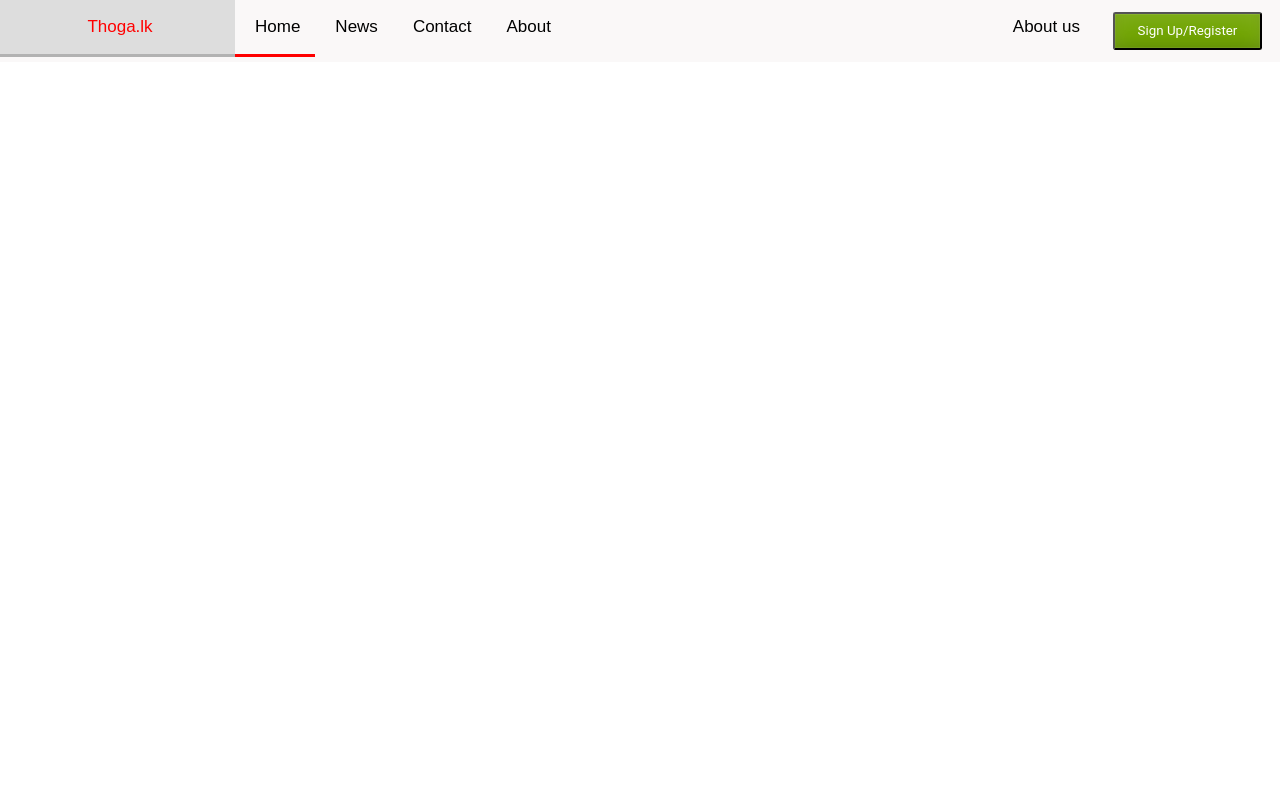
After one commit to dumidu1998/thoga.lk, a PHP site: page /navbar.php in a window 1280 px wide. The commit adds this page. Run offline with PHP 8.4, Linux system fonts and the light colour scheme.

Commit message:
nav bar for pottential user

```diff
--- /dev/null
+++ b/navbar.php
@@ -0,0 +1,41 @@
+<html>
+<head>
+<meta name="viewport" content="width=device-width, initial-scale=1">
+<link rel="stylesheet" href="https://cdnjs.cloudflare.com/ajax/libs/font-awesome/4.7.0/css/font-awesome.min.css">
+<link rel="stylesheet" href="style.css">
+</head>
+<body>
+
+<div class="topnav" id="myTopnav">
+  <a href="#home" class="navlogo"><img src="" alt="" class = "logo">Thoga.lk</a>
+  <a href="#home" class="active">Home</a>
+  <a href="#news">News</a>
+  <a href="#contact">Contact</a>
+  <a href="#about">About</a>
+  <div class = "nav-right">
+    <a href="#About us">About us</a>
+
+    <button class="button_signup" onclick="location.href = '';">Sign Up/Register</button>
+
+
+  </div>
+  <a href="javascript:void(0);" class="icon" onclick="myFunction()">
+    <i class="fa fa-bars"></i>
+  </a>
+</div>
+
+
+
+<script>
+function myFunction() {
+  var x = document.getElementById("myTopnav");
+  if (x.className === "topnav") {
+    x.className += " responsive";
+  } else {
+    x.className = "topnav";
+  }
+}
+</script>
+
+</body>
+</html>
--- a/style.css
+++ b/style.css
@@ -1,8 +1,99 @@
-.h1{
+body {
+    margin: 0;
+    font-family: Arial, Helvetica, sans-serif;
+  }
 
+.topnav {
+    width: 100%;
+    position: fixed;
+    overflow: hidden;
+    background-color: rgb(250, 248, 248);
+
+  }
+
+.topnav a {
+    float: left;
+    display: block;
+    color: #000000;
+    text-align: center;
+    padding: 17px 20px;
+    text-decoration: none;
+    font-size: 17px;
+    transition: 0.8s;
+    padding-right: 15px;
+  }
+
+.topnav a:hover, .topnav a.active:hover {
+    background-color: #ddd;
+    color: red;
+    text-decoration: none !important;
+    border-bottom: 3px solid #63626259;
+  }
+
+.topnav a.active {
+
+    border-bottom: 3px solid red;
+    text-decoration: none !important;
+    transition: 0.8s;
+
+ }
+
+.topnav .icon {
+    display: none;
+  }
+
+@media screen and (max-width: 600px) {
+    .topnav a:not(:first-child) {display: none;}
+    .topnav a.icon {
+      float: right;
+      display: block;
+    }
+  }
+
+@media screen and (max-width: 600px) {
+    .topnav.responsive {position: relative;}
+    .topnav.responsive .icon {
+      position: absolute;
+      right: 0;
+      top: 0;
+    }
+.topnav.responsive a {
+      float: none;
+      display: block;
+      text-align: left;
+    }
+  }
+.navlogo{
+    width: 200px;
+
+}
+.nav-right{
+    float: right;
+}
+.button_signup{
+    display:inline-block;
+    padding:0.7em 1.7em;
+    margin:0 0.3em 0.3em 0;
+    border-radius:0.2em;
+    box-sizing: border-box;
+    margin: 12px 18px;
+    text-decoration:none;
+    font-family:'Roboto',sans-serif;
+    font-weight:400;
+    color:#FFFFFF;
+    background-color:#70a401;
+    box-shadow:inset 0 -0.6em 1em -0.35em rgba(0,0,0,0.17),inset 0 0.6em 2em -0.3em rgba(255,255,255,0.15),inset 0 0 0em 0.05em rgba(255,255,255,0.12);
+    text-align:center;
+    position:relative;
 
 }
 
-.h2{
-
+a.button_signup:active{
+    box-shadow:inset 0 0.6em 2em -0.3em rgba(0,0,0,0.15),inset 0 0 0em 0.05em rgba(255,255,255,0.12);
 }
+@media all and (max-width:30em){
+a.button_signup{
+    display:block;
+    margin:0.4em auto;
+}
+}
```
Also changed, not shown: 1 other file.
